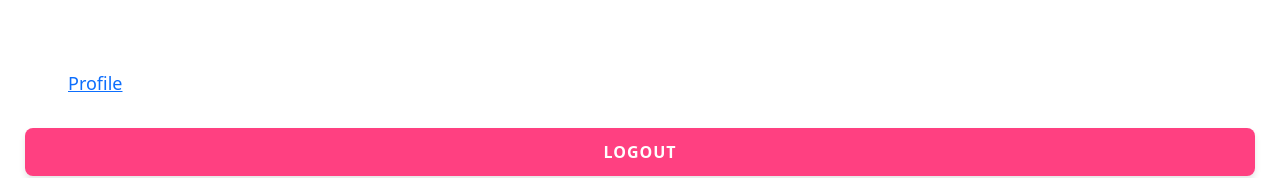
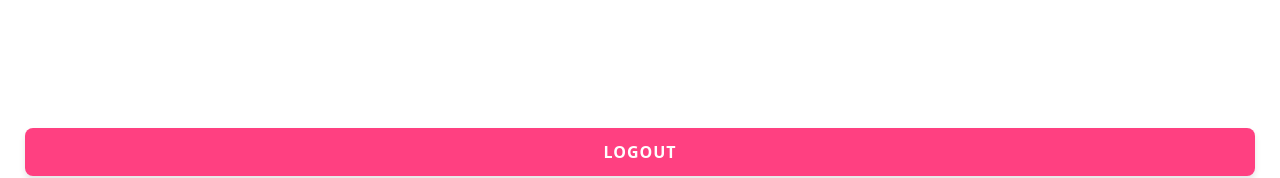
Before and after one commit to SuvojitSardar2003/My-Kanban, an Angular app in the folder frontend/: page /sidebar in a window 1280 px wide. Shown: the part 272-450 px from the top of the page. Built offline with nearby package versions, Linux system fonts and the light colour scheme.

Commit message:
updated sidebar working and styling

```diff
--- a/frontend/src/app/components/sidebar/sidebar.component.css
+++ b/frontend/src/app/components/sidebar/sidebar.component.css
@@ -47,7 +47,16 @@
     border-left: 4px solid transparent;
 }
 
-.menu-item:hover {
+.menu-item a {
+    display: flex;
+    align-items: center;
+    width: 100%;
+    height: 100%;
+    text-decoration: none;
+    color: inherit;
+}
+
+.menu-item:hover, .menu-item.active {
     background-color: rgba(255,255,255,0.1);
     color: #fff;
     border-left-color: #fff;
--- a/frontend/src/app/components/sidebar/sidebar.component.html
+++ b/frontend/src/app/components/sidebar/sidebar.component.html
@@ -4,23 +4,31 @@
     <p class="pm">Menu</p>
     <ul class="menu-list">
         <li class="menu-item">
+            <a routerLink="/task-board" routerLinkActive="active">
                 <span class="icon material-icons">dashboard</span>
                 Task Board
+            </a>
         </li>
         <li class="menu-item">
+            <a routerLink="/my-tasks" routerLinkActive="active">
                 <span class="icon material-icons">task</span>
                 My Tasks
+            </a>
         </li>
         <li class="menu-item">
+            <a routerLink="/my-project-teams" routerLinkActive="active">
                 <span class="icon material-icons">groups</span>
                 My Project Teams
+            </a>
         </li>
         <li class="menu-item">
+            <a routerLink="/profile" routerLinkActive="active">
                 <span class="icon material-icons">account_circle</span>
-            <a routerLink="/profile" routerLinkActive="active">Profile</a>
+                Profile
+            </a>
         </li>
     </ul>
     <div class="addbtn">
-        <button type="button"  id="tedit" (click)="onLogout()">LOGOUT</button>
+        <button type="button" id="tedit" (click)="onLogout()">LOGOUT</button>
     </div>
 </div>
```
Lines whose indentation alone changed are shown as unchanged.
